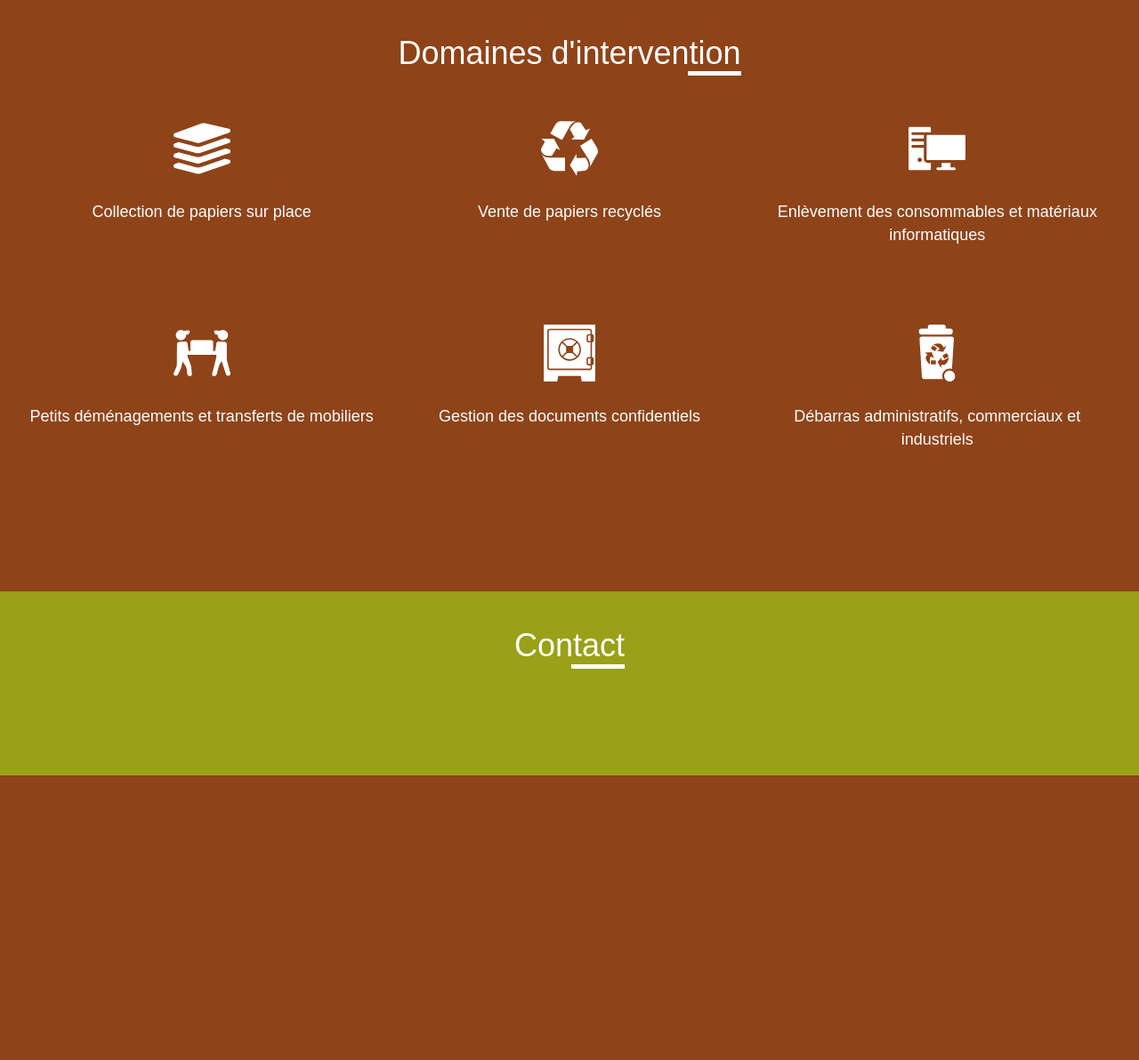
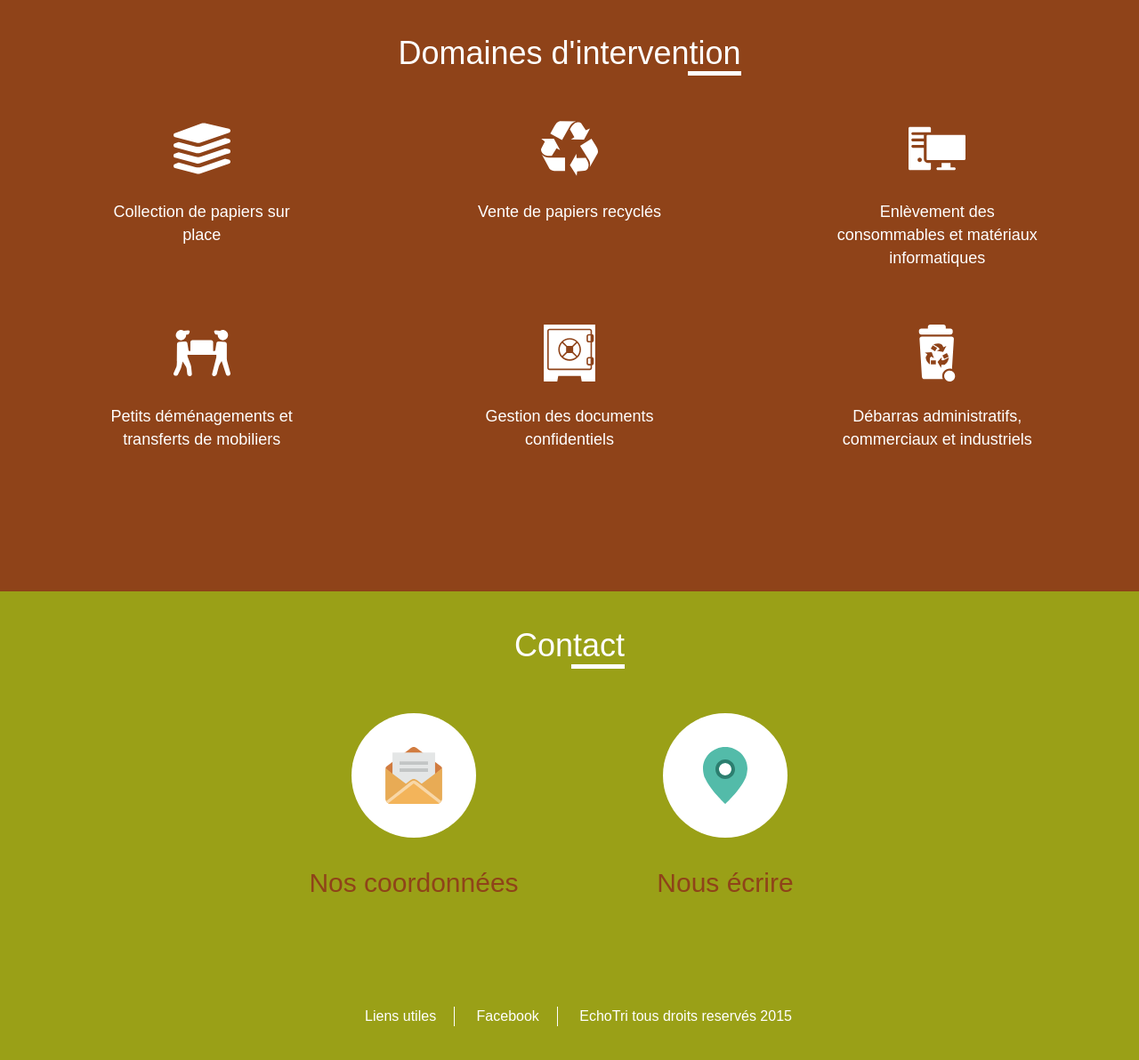
Before and after one commit to idready/EchoTri, a PHP site: page / in a window 1280 px wide. Shown: the part 451-1643 px from the top of the page at 89% size. Before the commit the page ends 1323 px from the top, so only its background shows below. Run offline with PHP 8.4, Linux system fonts and the light colour scheme; style sheets or scripts are compiled from the project's sources; some libraries are stand-ins or nearby versions.

Commit message:
- Finished contact section on homepage - created footer on homepage and added blank links

```diff
--- a/app/index.html
+++ b/app/index.html
@@ -49,56 +49,81 @@
                 <p class="header-text">Papiers, cartons et autres</p>
             </div>
       </header>
+      <!-- Main cotent -->
       <section>
           <section class="info-section activity">
+
             <header><h2 class="title">Domaines d'intervention</h2></header>
             <!-- Infos item -->
-              <div class="info-section__item span-xs-12 span-sm-4">
+            <a href="#" class="info-section__item span-xs-12 span-sm-4">
                 <span class="icon-elt">
                     <svg class="icon"><use xlink:href="images/svg/svg-defs.svg#shapes-papers" /></svg>
                 </span>
                 <h3 class="info-section__item-label">Collection de papiers sur place</h3>
-              </div>
+            </a>
             <!-- Infos item -->
-              <div class="info-section__item span-xs-12 span-sm-4">
+            <a href="#" class="info-section__item span-xs-12 span-sm-4">
                 <span class="icon-elt">
                     <svg class="icon"><use xlink:href="images/svg/svg-defs.svg#shapes-collect" /></svg>
                 </span>
                 <h3 class="info-section__item-label">Vente de papiers recyclés</h3>
-              </div>
+            </a>
             <!-- Infos item -->
-              <div class="info-section__item span-xs-12 span-sm-4">
+            <a href="#" class="info-section__item span-xs-12 span-sm-4">
                 <span class="icon-elt">
                     <svg class="icon"><use xlink:href="images/svg/svg-defs.svg#shapes-desktop" /></svg>
                 </span>
                 <h3 class="info-section__item-label">Enlèvement des consommables et matériaux informatiques</h3>
-              </div>
+            </a>
             <!-- Infos item -->
-              <div class="info-section__item span-xs-12 span-sm-4">
+            <a href="#" class="info-section__item span-xs-12 span-sm-4">
                 <span class="icon-elt">
                     <svg class="icon"><use xlink:href="images/svg/svg-defs.svg#shapes-movers" /></svg>
                 </span>
                 <h3 class="info-section__item-label">Petits déménagements et transferts de mobiliers</h3>
-              </div>
+            </a>
             <!-- Infos item -->
-              <div class="info-section__item span-xs-12 span-sm-4">
+            <a href="#" class="info-section__item span-xs-12 span-sm-4">
                 <span class="icon-elt">
                     <svg class="icon"><use xlink:href="images/svg/svg-defs.svg#shapes-safe" /></svg>
                 </span>
                 <h3 class="info-section__item-label">Gestion des documents confidentiels</h3>
-              </div>
+            </a>
             <!-- Infos item -->
-              <div class="info-section__item span-xs-12 span-sm-4">
+            <a href="#" class="info-section__item span-xs-12 span-sm-4">
                 <span class="icon-elt">
                     <svg class="icon"><use xlink:href="images/svg/svg-defs.svg#shapes-bin" /></svg>
                 </span>
                 <h3 class="info-section__item-label">Débarras administratifs, commerciaux et industriels </h3>
+            </a>
+          </section>
+          <section class="info-section contact">
+
+            <header><h2 class="title">Contact</h2></header>
+            <div class="content clearfix">
+                <a href="#" class="span-xs-12 span-sm-6 info-section__item">
+                    <span class="icon-elt">
+                        <svg class="icon"><use xlink:href="images/svg/svg-defs.svg#shapes-envelope" /></svg>
+                    </span>
+                    <h3 class="info-section__item-label">Nos coordonnées</h3>
+                </a>
+                <a href="#" class="span-xs-12 span-sm-6 info-section__item">
+                    <span class="icon-elt">
+                        <svg class="icon"><use xlink:href="images/svg/svg-defs.svg#shapes-location-point" /></svg>
+                    </span>
+                    <h3 class="info-section__item-label">Nous écrire</h3>
+                </a>
             </div>
           </section>
-          <section class="info-section contact">
-            <header><h2 class="title">Contact</h2></header>
       </section>
-      </section>
+      <!-- oter -->
+      <footer class="footer">
+          <ul class="footer-links">
+              <li class="footer-links__item"><a href="#">Liens utiles</a></li>
+              <li class="footer-links__item"><a target="_blank" href="https://www.facebook.com/EchoTri-545067608842775/">Facebook</a></li>
+              <li class="footer-links__item">EchoTri tous droits reservés 2015</li>
+          </ul>
+      </footer>
     </main>
 
 
--- a/app/sass/core/core_components/_variables.scss
+++ b/app/sass/core/core_components/_variables.scss
@@ -38,7 +38,7 @@ $grid-gutter: 20px !default;
 $grid-one-col: (100 / $grid-columns) * 1% !default;
 $grid-row-min-height: 1px !default;
 
-$max-screen-width: rem(1400px) !default;
+$max-screen-width: 1400px !default;
 
 $bp-screen-size: (
 
@@ -75,7 +75,7 @@ $open-sans-regular: 'Open-Sans-Regular';
 /* Animations
  * ==================================== */
 
-$animation-duration: .3s !default;
+$animation-duration: 0.3s !default;
 $animation-delay: 0s !default;
 $animation-function: ease !default;
 $animation-fill: both !default;
--- a/app/sass/core/core_components/mixins/_clearfix.scss
+++ b/app/sass/core/core_components/mixins/_clearfix.scss
@@ -16,3 +16,8 @@
     clear: both;
   }
 }
+
+.clearfix {
+
+    @include clearfix();
+}
--- a/app/sass/pages/_home.scss
+++ b/app/sass/pages/_home.scss
@@ -43,7 +43,13 @@
 
     .info-section__item {
 
+        // [1] In case a link is used for this element
+        // [2] Important to set a color since svg inherit their background color from it
+
+        color: $white; // [2]
+        display: block; // [1]
         margin-bottom: 30px;
+        text-decoration: none; // [1]
 
         // Section item label
         .info-section__item-label {
@@ -51,18 +57,151 @@
             font-size: 18px;
             margin-top: 10px;
         }
+
+        &:hover {
+
+            text-decoration: none; // [1]
+        }
     }
 
-
+    // Specificity
     &.activity {
 
         background: $primary-color;
+
+        .icon-elt {
+
+            display: block;
+
+            .icon {
+
+                transition: transform $animation-duration;
+                transform: scale(1);
+            }
+        }
+
+        .info-section__item {
+
+
+            .info-section__item-label {
+
+                display: inline-block;
+                max-width: 60%;
+            }
+
+            &:hover {
+
+                .info-section__item-label {
+
+                    color: $secondary-color;
+                }
+
+                .icon {
+
+                    transform: scale(1.3);
+                }
+            }
+        }
+
     }
     &.contact {
+
         background: $secondary-color;
+
+        .content {
+
+           display: inline-block;
+           max-width: 750px;
+        }
+
+        .icon-elt {
+
+            background: $white;
+            border-radius: 50%;
+            box-shadow: none;
+            height: 140px;
+            position: relative;
+            width: 140px;
+            // z-index: 1;
+
+            .icon {
+
+                @include vertical-align();
+                transition: top $animation-duration, bottom $animation-duration;
+            }
+
+            // Animated on hover
+            &::after {
+
+                background: $white;
+                border-radius: 50%;
+                content: '';
+                height: 100%;
+                left: 0;
+                opacity: 0;
+                right: 0;
+                pointer-events: none;
+                position: absolute;
+                transition: opacity $animation-duration, transform $animation-duration;
+                transform: scale(1.4);
+                width: 100%;
+                // z-index: -1;
+            }
+        }
+
+        .info-section__item {
+
+            .info-section__item-label {
+
+                color: $primary-color;
+                font-size: 22px;
+                margin-top: 10px;
+                transition: $default-transition;
+            }
+
+            &:hover {
+
+                .info-section__item-label {
+
+                    color: $white;
+                }
+
+                .icon-elt {
+
+                    // Make sure icon is still visible
+                    .icon {
+
+                        top: 55%;
+                        z-index: 2;
+                    }
+
+                    &::after {
+
+                        opacity: 1;
+                        transform: scale(1);
+                    }
+                }
+
+            }
+        }
+
     }
 
     // Responsiveness spices
+    @include mq('xs') {
+
+        &.contact {
+
+            .content {
+
+               display: inline-block;
+               min-width: 450px;
+            }
+        }
+
+
+    }
+
     @include mq('sm') {
 
         .icon-elt {
@@ -78,6 +217,25 @@
 
             min-height: 190px; // @TODO: Remove once flexbox is in use
         }
+
+        &.contact {
+
+            .content {
+
+               min-width: 700px;
+            }
+
+            .info-section__item {
+
+                .info-section__item-label {
+
+                    font-size: 30px;
+                    margin-top: 30px;
+                }
+            }
+        }
+
+
     }
 
     @include mq('md') {
@@ -99,5 +257,7 @@
             }
         }
 
+
     }
+
 }
--- a/app/sass/regions/footer/_footer.scss
+++ b/app/sass/regions/footer/_footer.scss
@@ -5,3 +5,44 @@
 
 /* Specific rule section
  * ==================================== */
+
+
+.footer {
+
+    background: $secondary-color;
+    min-height: 60px;
+    text-align: center;
+
+
+
+    .footer-links__item {
+
+        color: $white;
+        border-right: 1px solid $white;
+        display: inline-block;
+        padding: 0 20px;
+
+        &:first-child {
+
+        }
+        &:last-child {
+
+            border-right: none;
+            padding-right: 0;
+        }
+
+        a {
+            color: $white;
+            text-decoration: none;
+            transition: color $animation-duration;
+
+            &:hover {
+
+                color: $primary-color;
+                text-decoration: none;
+            }
+        }
+
+    }
+
+}
```
Also changed, not shown: app/images/svg-src/envelope.svg (added), app/images/svg-src/location-point.svg (added), app/images/svg/svg-defs.svg. Lines whose indentation alone changed are shown as unchanged.
